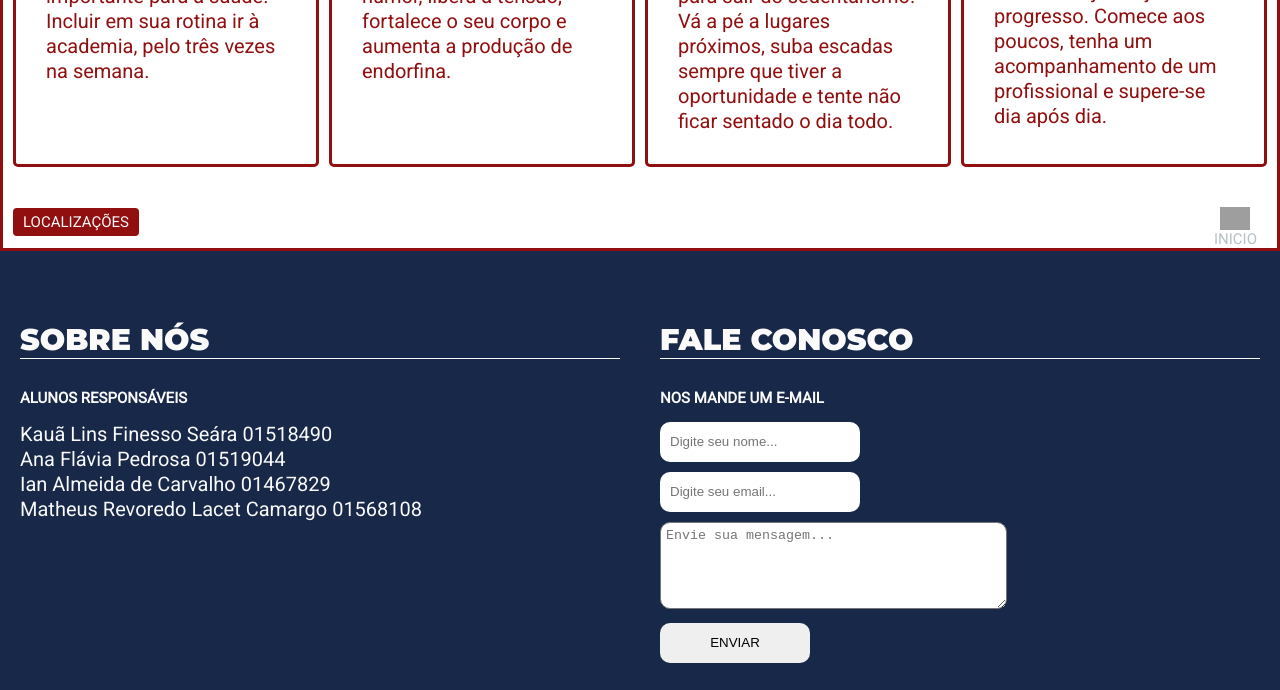
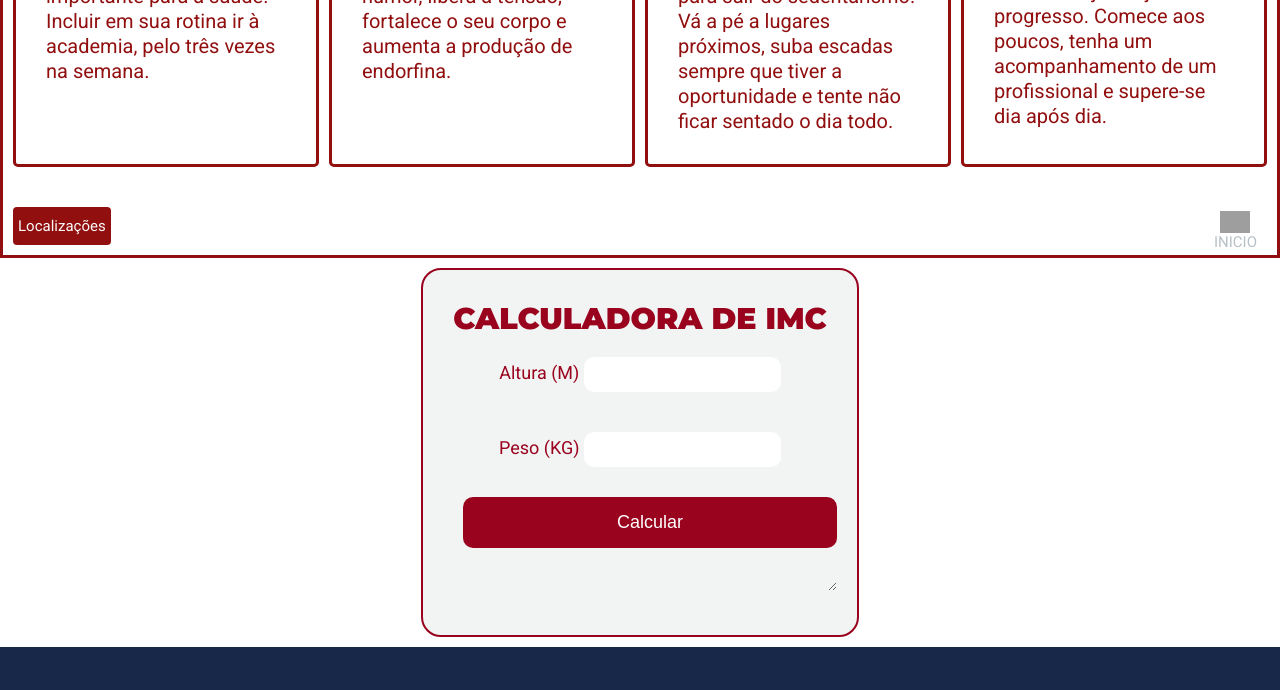
Before and after one commit to kaua-lins/Movimenta-Recife, a plain HTML site: page index.html in a window 1280 px wide. Shown: the part 3820-4510 px from the top of the page. Drawn offline with Linux system fonts and the light colour scheme; grey boxes are pictures that could not be loaded.

Commit message:
add Calculador de IMC

```diff
--- a/assets/css/localization.css
+++ b/assets/css/localization.css
@@ -34,6 +34,10 @@ h3 {
     text-transform: uppercase;
 }
 
+ul {
+    list-style: none;
+}
+
 .logo {
     display: grid;
     grid-template-columns: repeat(5, 1fr);
@@ -46,6 +50,11 @@ h3 {
     padding: 40px;
     font-size: 3.5rem;
     text-align: center;
+}
+
+.subtitle {
+    text-align: center;
+    padding: 20px;
 }
 
 /* Caixa das localizações */
@@ -153,7 +162,6 @@ h3 {
     padding: 30px;
     border-radius: 5px;
     margin: 40px;
-    height: 280px;
     display: grid;
     align-items: center;
 }
@@ -301,14 +309,6 @@ h3 {
         line-height: 2rem;
     }
 
-    .visible {
-        display: block;
-    }
-
-    .invisible {
-        display: none;
-    }
-
     ul {
         list-style: none;
     }
@@ -338,11 +338,6 @@ h3 {
         padding: 10px;
     }
 
-/*     .timeline-box-one{
-        padding: 0;
-        margin: 0;
-    } */
-
     .footer-link {
         width: 300px;
     }
--- a/assets/css/main.css
+++ b/assets/css/main.css
@@ -489,7 +489,7 @@ h3 {
 }
 
 .gym-more a {
-    padding: 5px 10px;
+    padding: 10px 5px;
     background-color: var(--gym-color);
     color: var(--white-color);
     text-decoration: none;
@@ -500,6 +500,67 @@ h3 {
 .gym-more a:hover{
     background-color: rgb(114, 1, 1);
     text-decoration: underline;
+}
+
+/* Calculo IMC */
+
+.calculadora-container {
+    display: flex;
+    justify-content: center;
+    align-items: center;
+}
+
+.title-imc {
+    font-size: 3rem;
+    color: #9A031E;
+}
+
+#altura,
+#peso {
+    padding: 10px;
+    border-radius: 10px;
+    border: none;
+}
+
+#button-imc {
+    padding: 15px 10px;
+    width: 100%;
+    margin: 10px;
+    border-radius: 10px;
+    cursor: pointer;
+    background-color: #9A031E;
+    color: #fff;
+    border: none;
+    font-size: 1.8rem;
+}
+
+.calculadora-imc {
+    padding: 30px;
+    background-color: #F2F4F3;
+    margin: 10px;
+    border-radius: 20px;
+    border: 2px solid #9A031E;
+    color: #fff;
+
+    font-size: 1.8rem;
+    text-align: center;
+}
+
+.calcula-altura,
+.calcula-peso {
+    padding: 20px;
+    color: #9A031E;
+}
+
+#resultado {
+    width: 100%;
+    margin: 10px;
+    font-size: 2rem;
+    text-transform: uppercase;
+    border: none;
+    background-color: #F2F4F3;
+    color: #9A031E;
+    text-align: center;
 }
 
 /* Footer */
@@ -728,6 +789,10 @@ h3 {
     .sport-football-card {
         padding: 20px;
     }
+
+    .title-imc {
+        font-size: 2.5rem;
+    }
 }
 
 @media (max-width: 435px) {
@@ -741,6 +806,12 @@ h3 {
     }
 }
 
+@media (max-width: 400px) {
+    .title-imc {
+        font-size: 2rem;
+    }
+}
+
 @media (max-width: 320px) {
     .sport-container {
         display: grid;
--- a/index.html
+++ b/index.html
@@ -5,6 +5,7 @@
     <meta http-equiv="X-UA-Compatible" content="IE=edge">
     <meta name="viewport" content="width=device-width, initial-scale=1.0">
     <link rel="stylesheet" href="assets/css/main.css">
+    <script src="main.js"></script>
     <title>Movimenta Recife</title>
 </head>
 <body>
@@ -45,7 +46,7 @@
                     </li>
 
                     <li class="nav-items-icon">
-                        <a class="nav-items-link" href="#">
+                        <a class="nav-items-link" href="#imc">
                             <img src="https://cdn-icons-png.flaticon.com/128/1011/1011812.png"
                             width="40px"
                             alt="">
@@ -124,10 +125,6 @@
                 </div>
 
                 <div class="healthy-others">
-                    <div class="healthy-more">
-                        <a href="#">LEIA MAIS</a>
-                    </div>
-
                     <div class="to-main-screen">
                         <div class="to-main-screen-button">
                             <a href="#nav">
@@ -190,7 +187,7 @@
                         </p>
 
                         <div class="basket-link-container">
-                            <a href="basket.html"
+                            <a href="#"
                             target="_blank"
                             class="basket-link">Leia mais</a>
                         </div>
@@ -238,7 +235,7 @@
 
             <div class="gym-others">
                 <div class="gym-more">
-                    <a href="localization.html" target="_blank">LOCALIZAÇÕES</a>
+                    <a href="localization.html" target="_blank">Localizações</a>
                 </div>
                 <div class="to-main-screen">
                     <div class="to-main-screen-button">
@@ -249,6 +246,25 @@
                             <span>INICIO</span>
                         </a>
                     </div>
+                </div>
+            </div>
+        </section>
+
+        <section id="imc">
+            <div class="calculadora-container">
+                <div class="calculadora-imc">
+                    <h1 class="title-imc">Calculadora de IMC</h1>
+
+                    <div class="calcula-altura">
+                        Altura (M) <input type="number" id="altura">
+                    </div>
+                    <div class="calcula-peso">
+                        Peso (KG) <input type="number" id="peso">
+                    </div>
+                    <div class="calcula-button">
+                        <button id="button-imc" onclick="calculate()">Calcular</button>
+                    </div>
+                    <textarea name="" id="resultado" rows="1"></textarea>
                 </div>
             </div>
         </section>
@@ -263,7 +279,6 @@
                     <li>Kauã Lins Finesso Seára 01518490</li>
                     <li>Ana Flávia Pedrosa 01519044</li>
                     <li>Ian Almeida de Carvalho 01467829</li>
-                    <li>Matheus Revoredo Lacet Camargo 01568108</li>
                 </ul>
             </div>
 
--- /dev/null
+++ b/main.js
@@ -0,0 +1,22 @@
+function calculate() {
+    let altura = document.getElementById('altura').value
+    let peso = document.getElementById('peso').value
+    let imc = peso / (altura ** 2)
+    let text = ''
+
+    if (imc < 18.5) {
+        text = 'Abaixo do peso'
+    } else if (imc < 25) {
+        text = 'Peso normal'
+    } else if (imc < 30) {
+        text = 'Acima do peso'
+    } else if (imc < 35) {
+        text = 'Obesidade Grau I'
+    } else if (imc < 41) {
+        text = 'Obesidade Grau II'
+    } else {
+        text = 'Obesidade Grau III'
+    }
+
+        document.getElementById('resultado').innerText = text
+}
```
Also changed, not shown: localization.html (+3 -2 lines).
